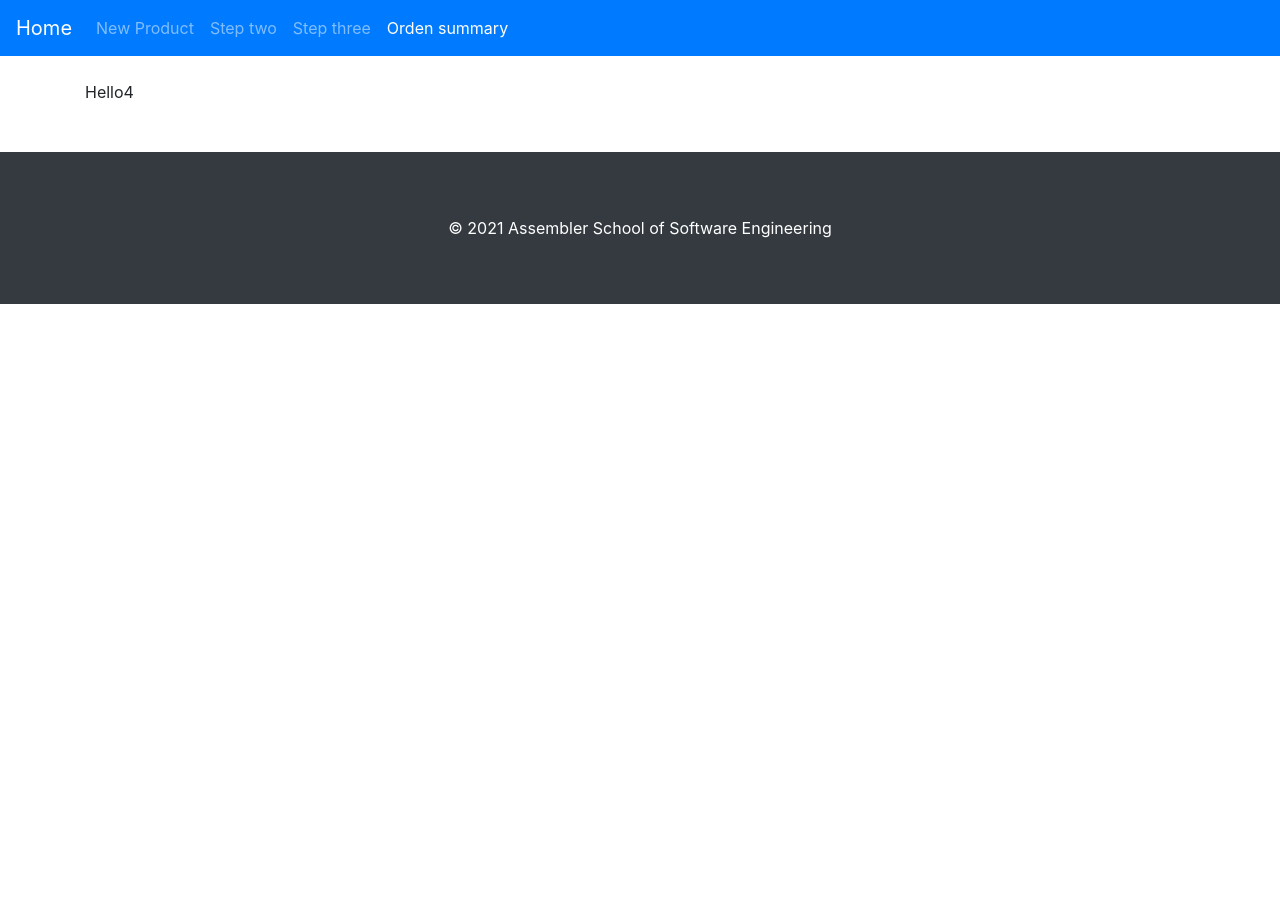
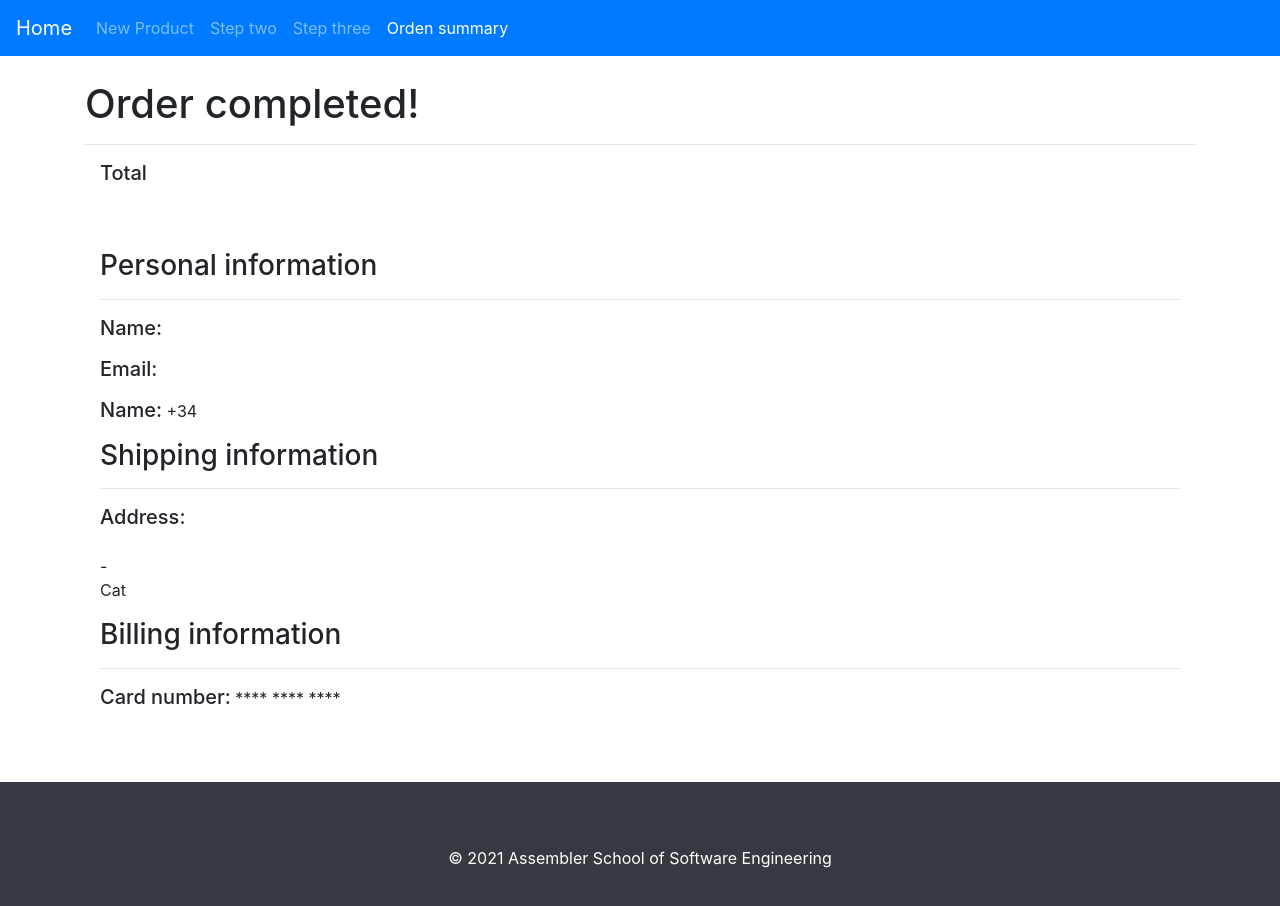
Before and after one commit to assembler-institute/react-shopping-cart-context, a React (Create React App) app: page /checkout/order-summary in a window 1280 px wide. Shown: the top 906 px of the page. Before the commit the page ends 800 px from the top, so only its background shows below. Built offline with nearby package versions, Linux system fonts and the light colour scheme.

Commit message:
finish fix bugs and missing Layout

```diff
--- a/src/components/StepOneForm/StepOneForm.js
+++ b/src/components/StepOneForm/StepOneForm.js
@@ -1,15 +1,15 @@
 import React ,{useState}from "react";
 import Input from "../Input";
 import stepOneSchema from "./schema"
-import { useFormik } from 'formik';
 import { useUser } from "../../context/userContext/userContex"
 import { Redirect } from "react-router";
 import Button from "../Button/index";
+import { useFormik } from "formik";
 
 
 
 function StepOneForm() {
-  const { name, email, countryCode, phone, submitStepOne } = useUser();
+  const { name, email, countryCode, phone, submitStepOne,userDataValidPagae1 } = useUser();
   const [hasSubmitted, setHasSubmitted] = useState(false);
 
   const formik = useFormik({
@@ -18,19 +18,20 @@ function StepOneForm() {
       email: email,
       countryCode: countryCode,
       phone: phone,
-    },
+          },
     validationSchema: stepOneSchema,
     onSubmit: (values) => {
       submitStepOne(values);
-      console.log(values)
+      useUser(values)
       setTimeout(() => {
         setHasSubmitted(true);
       }, 500);
     },
 
   });
-
-
+  if(userDataValidPagae1){
+    return(<Redirect to="/checkout/step-2"/>)
+  }
 
   return (
     <>
@@ -79,7 +80,7 @@ function StepOneForm() {
           >
             {formik.isSubmitting ? "Submitting..." : "Submit"}
           </Button>
-          {hasSubmitted && <Redirect to="/checkout/step-2"/>}
+          {/* {hasSubmitted && <Redirect to="/checkout/step-2"/>} */}
         </form>
       </div>
     </>
--- a/src/components/StepTwoForm/StepTwoForm.js
+++ b/src/components/StepTwoForm/StepTwoForm.js
@@ -10,7 +10,7 @@ import Button from "../Button/index"
 
 
 function StepTwoForm() {
-    const { address, city,zip,country,submitStepOne } = useUser();
+    const { address, city,zip,country,userDataValidPagae2,submitStepTwo } = useUser();
     const [hasSubmitted, setHasSubmitted] = useState(false);
 
     const formik = useFormik({
@@ -22,14 +22,17 @@ function StepTwoForm() {
         },
         validationSchema: stepTwoSchema,
         onSubmit: (values) => {
-            submitStepOne(values);
+            submitStepTwo(values);
+            useUser(values)
             console.log(values)
             setTimeout(() => {
                 setHasSubmitted(true);
             }, 500);
         },
-
     });
+    if(userDataValidPagae2){
+        return(<Redirect to="/checkout/order-summary"/>)
+      }
 
     return (
         <>
@@ -80,7 +83,7 @@ function StepTwoForm() {
                 >
                     {formik.isSubmitting ? "Submitting..." : "Submit"}
                 </Button>
-                {hasSubmitted && <Redirect to="/checkout/step-3" />}
+                {/* {hasSubmitted && <Redirect to="/checkout/order-summary" />} */}
             </form>
         </>
     )
--- a/src/context/userContext/userContex.js
+++ b/src/context/userContext/userContex.js
@@ -2,8 +2,8 @@ import React, { createContext, useContext, useReducer } from "react";
 
 export const actionTypes = {
   SUBMIT_ONE_PAGE: "SUBMIT_ONE_PAGE",
-  SUBMIT_SECOND_PAGE: "SUBMIT_ONE_PAGE",
-  SUBMIT_THIRD_PAGE: "SUBMIT_ONE_PAGE",
+  SUBMIT_SECOND_PAGE: "SUBMIT_SECOND_PAGE",
+  SUBMIT_THIRD_PAGE: "SUBMIT_THIRD_PAGE",
 };
 
 
@@ -24,31 +24,50 @@ const initialState = {
   expiryDate: "",
   cvv: "",
   acceptedTerms: false,
+  userDataValidPagae1:false,
+  userDataValidPagae2:false,
 }
 const userContext = createContext(initialState);
 function checkoutReducer(state, action) {
   switch (action.type) {
     case actionTypes.SUBMIT_ONE_PAGE: {
-      const { name, email, phone, countryCode } = action.payload
+      // console.log(action.payload)
+      const { name, email, phone, countryCode,userDataValidPagae1 } = action.payload
+      const data = action.payload
+      console.log(data);
       return {
         ...state,
         name: name,
-        email:email,
-        phone:phone,
-        countryCode:countryCode
+        email: email,
+        phone: phone,
+        countryCode: countryCode,
+        userDataValidPagae1:true
       };
     }
     case actionTypes.SUBMIT_SECOND_PAGE: {
+      const { address, city, zip, country,userDataValidPagae2 } = action.payload
+      const data = action.payload
+      console.log(action.payload)
       return {
         ...state,
-        ...action.payload,
+        address: address,
+        city: city,
+        zip: zip,
+        country: country,
+        userDataValidPagae2:true
       };
     }
     case actionTypes.SUBMIT_THIRD_PAGE: {
+      const { cardHolder, cardNumber, expiryDate, cvv,acceptedTerms } = action.payload
+      const data = action.payload
+      console.log(action.payload)
       return {
         ...state,
-        ...action.payload,
-        completed: true,
+        cardHolder: cardHolder,
+        cardNumber: cardNumber,
+        expiryDate: expiryDate,
+        cvv: cvv,
+        acceptedTerms: false,
       }
     }
     default: {
@@ -61,11 +80,22 @@ function UserContextProvider({ children }) {
   const [state, dispatch] = useReducer(checkoutReducer, initialState);
 
   const value = {
+    ...state,
     submitStepOne: (data) => dispatch({
       type: actionTypes.SUBMIT_ONE_PAGE,
       payload: data
+    }),
+    submitStepTwo: (data) => dispatch({
+      type: actionTypes.SUBMIT_SECOND_PAGE,
+      payload: data
+    }),
+
+    submitStepThree: (data) => dispatch({
+      type: actionTypes.SUBMIT_THIRD_PAGE,
+      payload: data
     })
   }
+
 
   return (
     <userContext.Provider
--- a/src/pages/CheckoutStepFour/checkoutStepFour.js
+++ b/src/pages/CheckoutStepFour/checkoutStepFour.js
@@ -1,11 +1,92 @@
 import React from "react";
 import withLayout from "../../hoc/withLayout";
+import {useUser} from "../../context/userContext/userContex"
 
 
+
+
+// function getTotal(cart) {
+//     return cart.reduce((accum, item) => {
+//       return accum + item.price * item.quantity;
+//     }, 0);
+//   }
+
 function CheckoutStepFour() {
-    return (
-        <div>
-            Hello4
+    const { name, email, countryCode, phone,address, city,zip,country} = useUser();
+     return(<div>
+    <div className="summary">
+      <h1>Order completed!</h1>
+      <hr />
+
+      <div className="col shopping__cart__footer">
+        <div className="row row-cols-1 flex-column">
+          <div className="col">
+            <div className="d-flex justify-content-between mb-5">
+              <h4 className="h5">Total</h4>
+              <h4>
+                {/* <strong>{getTotal(checkoutCart)}€</strong> */}
+              </h4>
+            </div>
+          </div>
+        </div>
+      </div>
+
+      <div className="col shopping__cart__header">
+        <h2 className="h3 mt-2">Personal information</h2>
+        <hr className="mb-3" />
+      </div>
+      <div>
+        <div className="step1 col">
+          <p>
+            <span className="h5">Name:</span> {name}
+          </p>
+          <p>
+            <span className="h5">Email:</span> {email}
+          </p>
+          <p>
+            <span className="h5">Name:</span> {countryCode} {phone}
+          </p>
+        </div>
+      </div>
+
+      <div className="col shopping__cart__header">
+        <h2 className="h3 mt-2">Shipping information</h2> {}
+        <hr className="mb-3" />
+      </div>
+      <div>
+        <div className="step1 col">
+          <p>
+            <span className="h5">Address:</span>
+            <br />
+            {address}
+            <br />
+            {city} - {zip}
+            <br />
+            {country}
+          </p>
+        </div>
+      </div>
+
+      <div className="col shopping__cart__header">
+        <h2 className="h3 mt-2">Billing information</h2>
+        <hr className="mb-3" />
+      </div>
+      <div>
+        <div className="step1 col">
+          <p>
+            {/* <span className="h5">Card holder:</span> {cardHolder} */}
+          </p>
+          <p>
+            <span className="h5">Card number:</span> **** **** ****{" "}
+            {/* {cardNumber.slice(12, 16)} */}
+          </p>
+        </div>
+      </div>
+
+      <div className="d-flex justify-content-center mt-4">
+        {/* <Button onClick={goToHome}>Back home</Button> */}
+      </div>
+    </div>
         </div>
     )
 }
```
